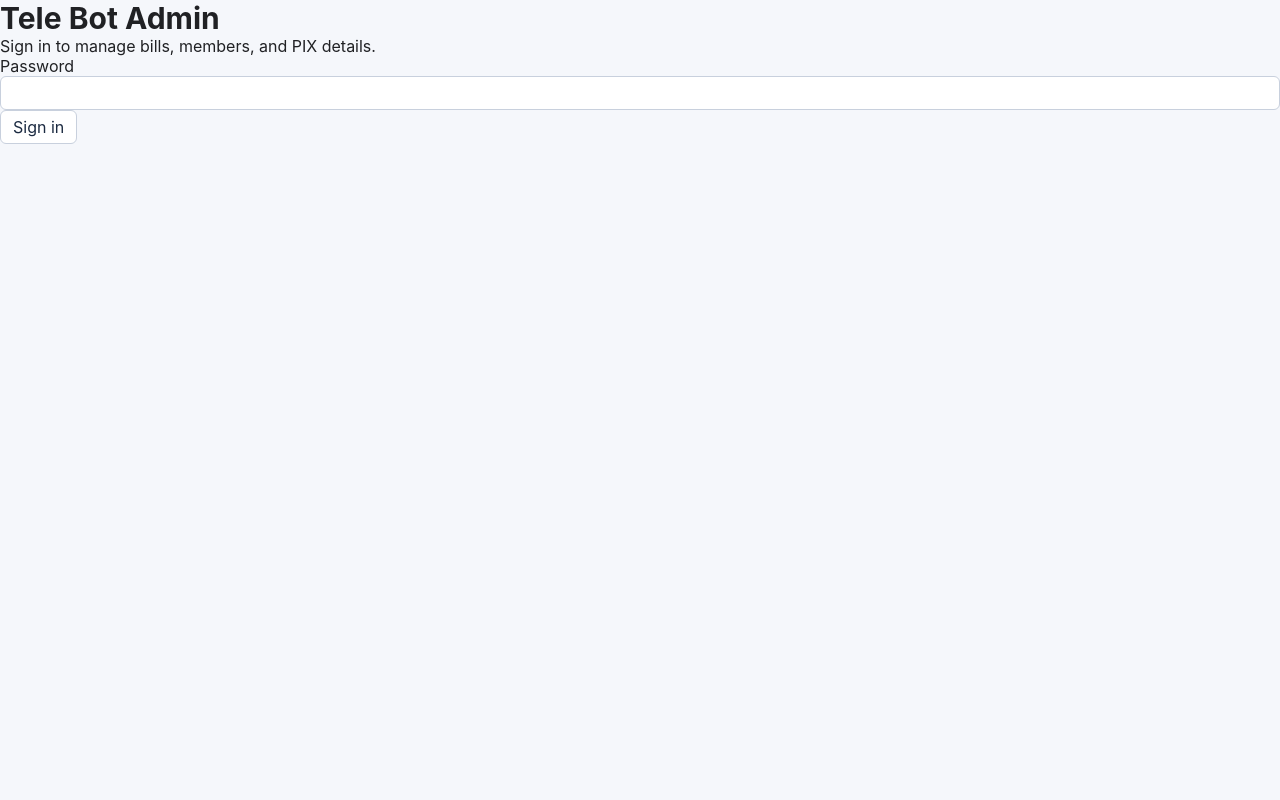
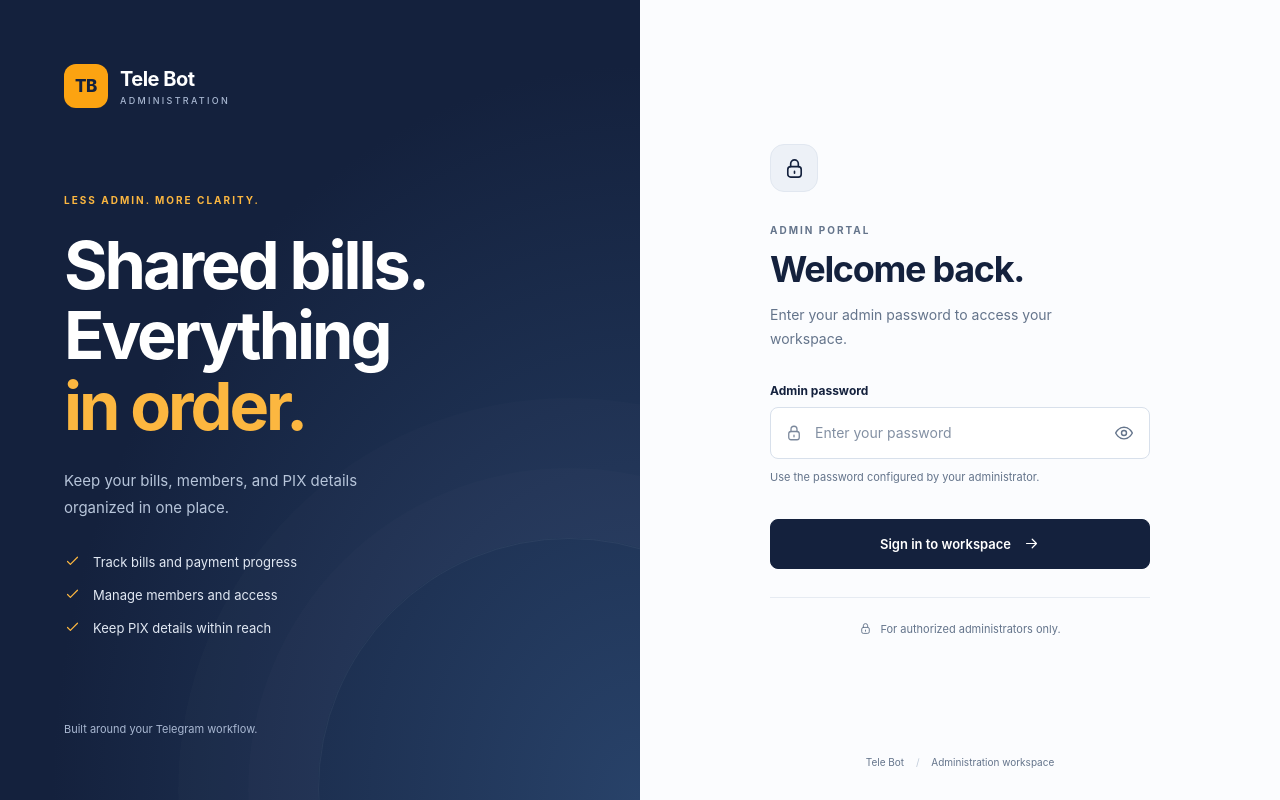
Before and after one commit to prinako/tele_bot_node, a React (Vite) app in the folder admin_panel/: page / in a window 1280 px wide. Built offline with nearby package versions, Linux system fonts and the light colour scheme; no server answers.

Commit message:
feat: enhance LoginPage with new layout and password visibility toggle

```diff
--- a/admin_panel/src/pages/LoginPage.jsx
+++ b/admin_panel/src/pages/LoginPage.jsx
@@ -1,30 +1,105 @@
 import { useState } from "react";
 import { login } from "../api/backendClient.js";
+import "../styles/login.css";
+
+function Icon({ name, ...props }) {
+  const paths = {
+    arrow: <path d="M5 12h14m-6-6 6 6-6 6" />,
+    lock: <><rect x="5" y="10" width="14" height="11" rx="3" /><path d="M8 10V7a4 4 0 0 1 8 0v3m-4 5v2" /></>,
+    eye: <><path d="M2 12s3.5-7 10-7 10 7 10 7-3.5 7-10 7S2 12 2 12Z" /><circle cx="12" cy="12" r="3" /></>,
+    hidden: <><path d="m3 3 18 18M10.6 5.1 12 5c6.5 0 10 7 10 7a18 18 0 0 1-3 3.8M6.3 6.3A22 22 0 0 0 2 12s3.5 7 10 7a13 13 0 0 0 5.7-1.3M10 10a3 3 0 0 0 4 4" /></>,
+    check: <path d="m5 12 4 4L19 6" />,
+  };
+  return <svg viewBox="0 0 24 24" fill="none" stroke="currentColor" strokeWidth="1.7" strokeLinecap="round" strokeLinejoin="round" aria-hidden="true" {...props}>{paths[name]}</svg>;
+}
 
 export default function LoginPage({ onLogin }) {
   const [password, setPassword] = useState("");
   const [error, setError] = useState("");
   const [busy, setBusy] = useState(false);
+  const [showPassword, setShowPassword] = useState(false);
+  const [capsLock, setCapsLock] = useState(false);
+
   async function submit(event) {
     event.preventDefault();
+    if (busy) return;
     setBusy(true);
     setError("");
     try {
       const user = await login(password);
       setPassword("");
       onLogin(user);
-    } catch (err) { setError(err.message); }
-    finally { setBusy(false); }
+    } catch (err) {
+      setError(err.message || "Unable to sign in. Please try again.");
+    } finally {
+      setBusy(false);
+    }
   }
-  return <main className="login-shell">
-    <form className="login-card" onSubmit={submit}>
-      <h1>Tele Bot Admin</h1>
-      <p>Sign in to manage bills, members, and PIX details.</p>
-      {error && <div className="alert" role="alert">{error}</div>}
-      <label htmlFor="admin-password">Password</label>
-      <input id="admin-password" type="password" autoComplete="current-password"
-        required value={password} onChange={(e) => setPassword(e.target.value)} />
-      <button disabled={busy}>{busy ? "Signing in…" : "Sign in"}</button>
-    </form>
-  </main>;
+
+  return (
+    <main className="login-shell">
+      <section className="login-story" aria-labelledby="login-story-title">
+        <div className="login-brand"><span className="login-brand-mark">TB</span><span>Tele Bot<span className="login-brand-caption">ADMINISTRATION</span></span></div>
+        <div className="login-story-content">
+          <span className="login-eyebrow">LESS ADMIN. MORE CLARITY.</span>
+          <h1 id="login-story-title">Shared bills.{" "}<br />Everything{" "}<br /><span>in order.</span></h1>
+          <p>Keep your bills, members, and PIX details organized in one place.</p>
+          <ul className="login-features">
+            <li><Icon name="check" />Track bills and payment progress</li>
+            <li><Icon name="check" />Manage members and access</li>
+            <li><Icon name="check" />Keep PIX details within reach</li>
+          </ul>
+        </div>
+        <p className="login-story-footer">Built around your Telegram workflow.</p>
+      </section>
+
+      <section className="login-access" aria-labelledby="login-title">
+        <div className="login-card">
+          <div className="login-lock"><Icon name="lock" /></div>
+          <span className="login-eyebrow">ADMIN PORTAL</span>
+          <h2 id="login-title">Welcome back.</h2>
+          <p className="login-intro">Enter your admin password to access your workspace.</p>
+
+          <form onSubmit={submit} aria-busy={busy}>
+            {error && <div id="login-error" className="login-error" role="alert">{error}</div>}
+            <label htmlFor="admin-password">Admin password</label>
+            <div className="login-password">
+              <Icon name="lock" />
+              <input
+                id="admin-password"
+                name="password"
+                type={showPassword ? "text" : "password"}
+                autoComplete="current-password"
+                placeholder="Enter your password"
+                required
+                disabled={busy}
+                value={password}
+                aria-invalid={Boolean(error)}
+                aria-describedby={error ? "login-error login-password-help" : "login-password-help"}
+                onChange={(event) => setPassword(event.target.value)}
+                onKeyDown={(event) => setCapsLock(event.getModifierState("CapsLock"))}
+                onKeyUp={(event) => setCapsLock(event.getModifierState("CapsLock"))}
+                onBlur={() => setCapsLock(false)}
+              />
+              <button className="login-password-toggle" type="button" disabled={busy}
+                aria-label={showPassword ? "Hide password" : "Show password"}
+                aria-pressed={showPassword} aria-controls="admin-password"
+                onClick={() => setShowPassword((visible) => !visible)}>
+                <Icon name={showPassword ? "hidden" : "eye"} />
+              </button>
+            </div>
+            <p id="login-password-help" className="login-help" aria-live="polite">
+              {capsLock ? "Caps Lock is on." : "Use the password configured by your administrator."}
+            </p>
+            <button className="login-submit" type="submit" disabled={busy}>
+              {busy ? <><span className="login-spinner" aria-hidden="true" />Signing in…</> : <>Sign in to workspace<Icon name="arrow" /></>}
+            </button>
+          </form>
+
+          <div className="login-access-note"><Icon name="lock" /><span>For authorized administrators only.</span></div>
+        </div>
+        <p className="login-access-footer">Tele Bot <span aria-hidden="true">/</span> Administration workspace</p>
+      </section>
+    </main>
+  );
 }
```
